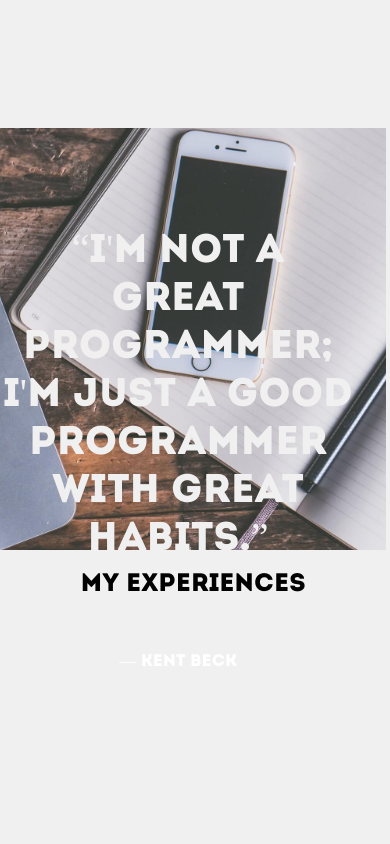
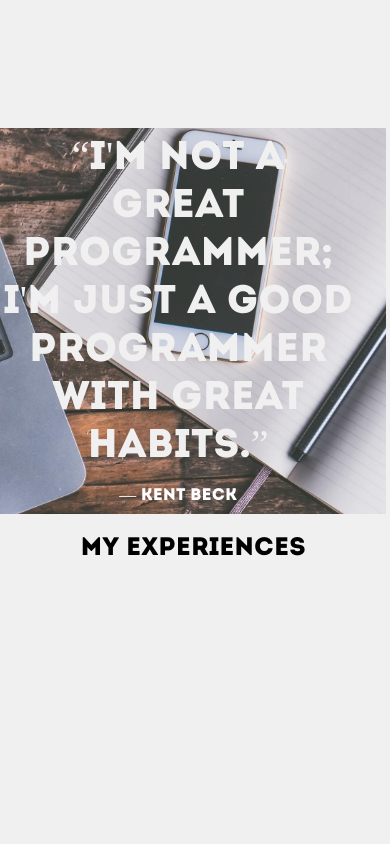
Before and after one commit to Victornnunes-zz/victornnunes.github.io, a plain HTML site: page index.html in a window 390 px wide. Shown: the part 1560-2404 px from the top of the page. Drawn offline with nearby package versions, Linux system fonts and the light colour scheme.

Commit message:
responsividade

```diff
--- a/assets/css/style.css
+++ b/assets/css/style.css
@@ -69,6 +69,16 @@ h4 {
 
 .body-text {
     font-size: 15px;
+}
+
+.parallax-text {
+    padding-top: 2%;
+    padding-bottom: 2%;
+    padding-left: 0px;
+    padding-right: 0px;
+    font-family: "introRegular";
+    font-size: 40px;
+    color: #F0F0F0;
 }
 
 .footer-text {
@@ -212,7 +222,7 @@ input:checked ~ label .hamburguer:after {
 .firstParallax-banner {
     background-image: url(../../media/images/firstParallax.jpg);
     background-size: auto;
-    height: 50vh;
+    height: 30%;
     width: 99vw;
     background-attachment: fixed;
     background-position: center;
@@ -230,7 +240,7 @@ input:checked ~ label .hamburguer:after {
 .parallax-banner {
     background-image: url(../../media/images/parallax.jpg);
     background-size: auto;
-    height: 50vh;
+    height: 30%;
     width: 99vw;
     background-attachment: fixed;
     background-position: center;
--- a/index.html
+++ b/index.html
@@ -88,7 +88,9 @@
         <div class="firstParallax-banner">
             <div class="row parallax">
                 <div class="col-md-12">
-                    <h3 class="footer-text text-center">“I'm not a great programmer; I'm just a good programmer with great habits.”</h3>
+                    <h3 class="parallax-text text-center">“I'm not a great programmer; I'm just a good programmer with great habits.”</h3>
+                </div>
+                <div class="col-md-12">
                     <h4 class="text-center">― Kent Beck</h4>
                 </div>
             </div>
@@ -107,7 +109,7 @@
         <div class="parallax-banner">
             <div class="row parallax">
                 <div class="col-md-12">
-                    <h3 class="footer-text text-center">Let me build the website you need.</h3>
+                    <h3 class="parallax-text text-center">Let me build the website you need.</h3>
                 </div>
             </div>
         </div>
```
